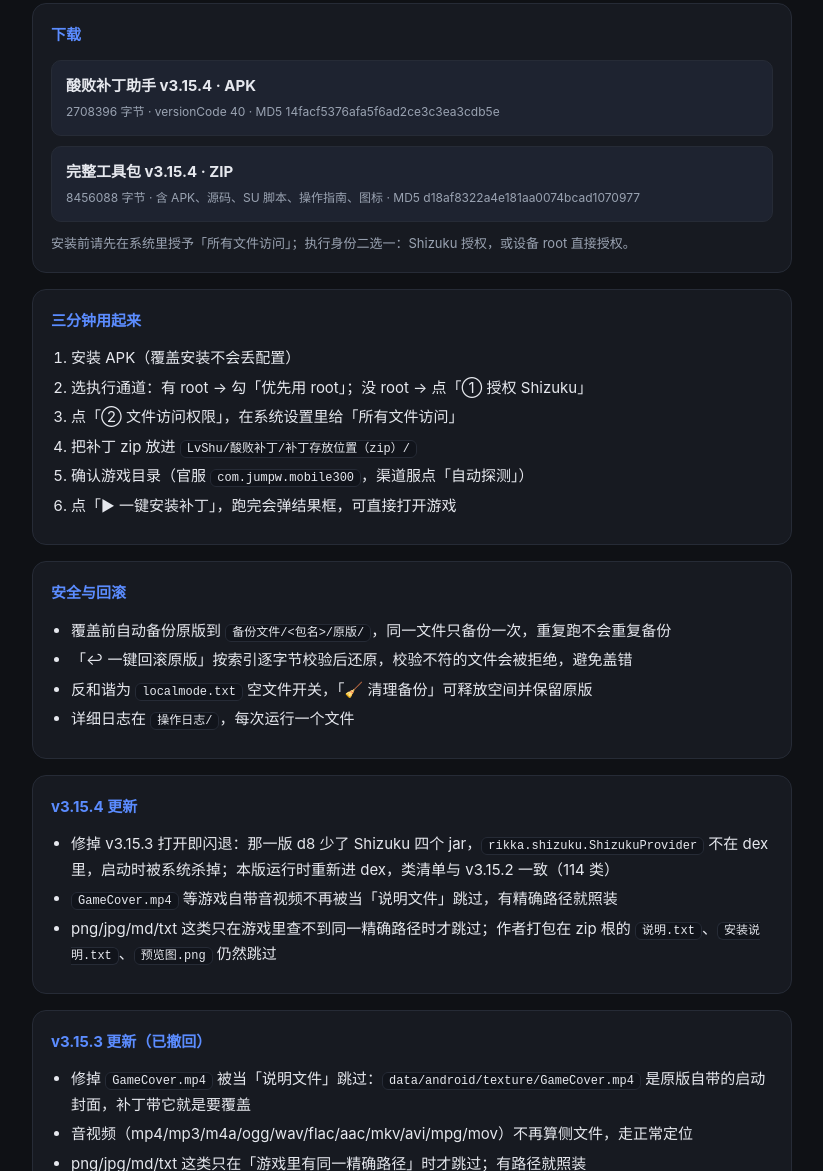
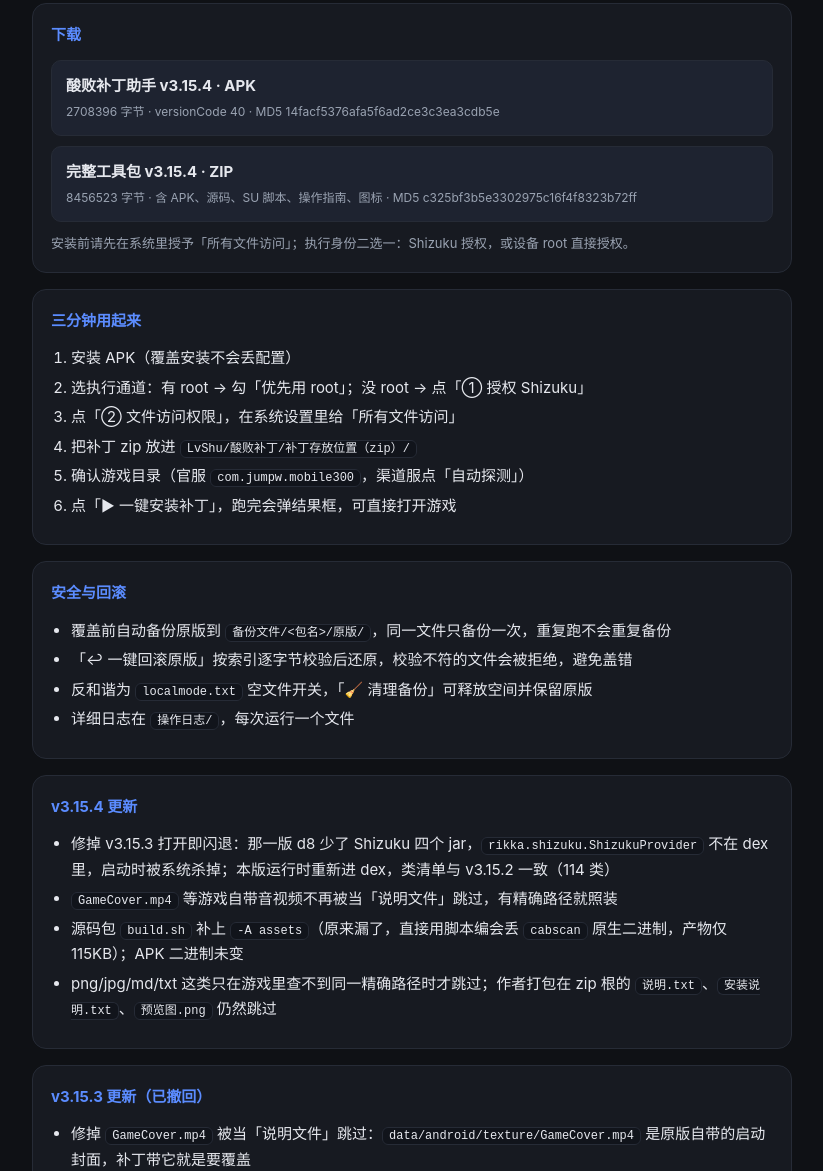
Before and after one commit to LvShu2009/suibai-patchtool, a plain HTML site: page index.html in a window 1280 px wide. Shown: the part 108-1279 px from the top of the page, without its empty margins (228-1051 px from the left). Drawn offline with Linux system fonts and the light colour scheme.

Commit message:
fix(build): 源码包 build.sh 补 -A assets，避免编出无 cabscan 的 115KB 壳

```diff
--- a/index.html
+++ b/index.html
@@ -37,7 +37,7 @@ li{margin:4px 0}
     </a>
     <a class="btn" href="dist/patchtool-kit-v3.15.4.zip" download>
       <b>完整工具包 v3.15.4 · ZIP</b>
-      <span>8456088 字节 · 含 APK、源码、SU 脚本、操作指南、图标 · MD5 d18af8322a4e181aa0074bcad1070977</span>
+      <span>8456523 字节 · 含 APK、源码、SU 脚本、操作指南、图标 · MD5 c325bf3b5e3302975c16f4f8323b72ff</span>
     </a>
     <div class="dim">安装前请先在系统里授予「所有文件访问」；执行身份二选一：Shizuku 授权，或设备 root 直接授权。</div>
   </div>
@@ -69,6 +69,7 @@ li{margin:4px 0}
     <ul>
       <li>修掉 v3.15.3 打开即闪退：那一版 d8 少了 Shizuku 四个 jar，<code>rikka.shizuku.ShizukuProvider</code> 不在 dex 里，启动时被系统杀掉；本版运行时重新进 dex，类清单与 v3.15.2 一致（114 类）</li>
       <li><code>GameCover.mp4</code> 等游戏自带音视频不再被当「说明文件」跳过，有精确路径就照装</li>
+      <li>源码包 <code>build.sh</code> 补上 <code>-A assets</code>（原来漏了，直接用脚本编会丢 <code>cabscan</code> 原生二进制，产物仅 115KB）；APK 二进制未变</li>
       <li>png/jpg/md/txt 这类只在游戏里查不到同一精确路径时才跳过；作者打包在 zip 根的 <code>说明.txt</code>、<code>安装说明.txt</code>、<code>预览图.png</code> 仍然跳过</li>
     </ul>
   </div>
```
Also changed, not shown: 2 other files.
